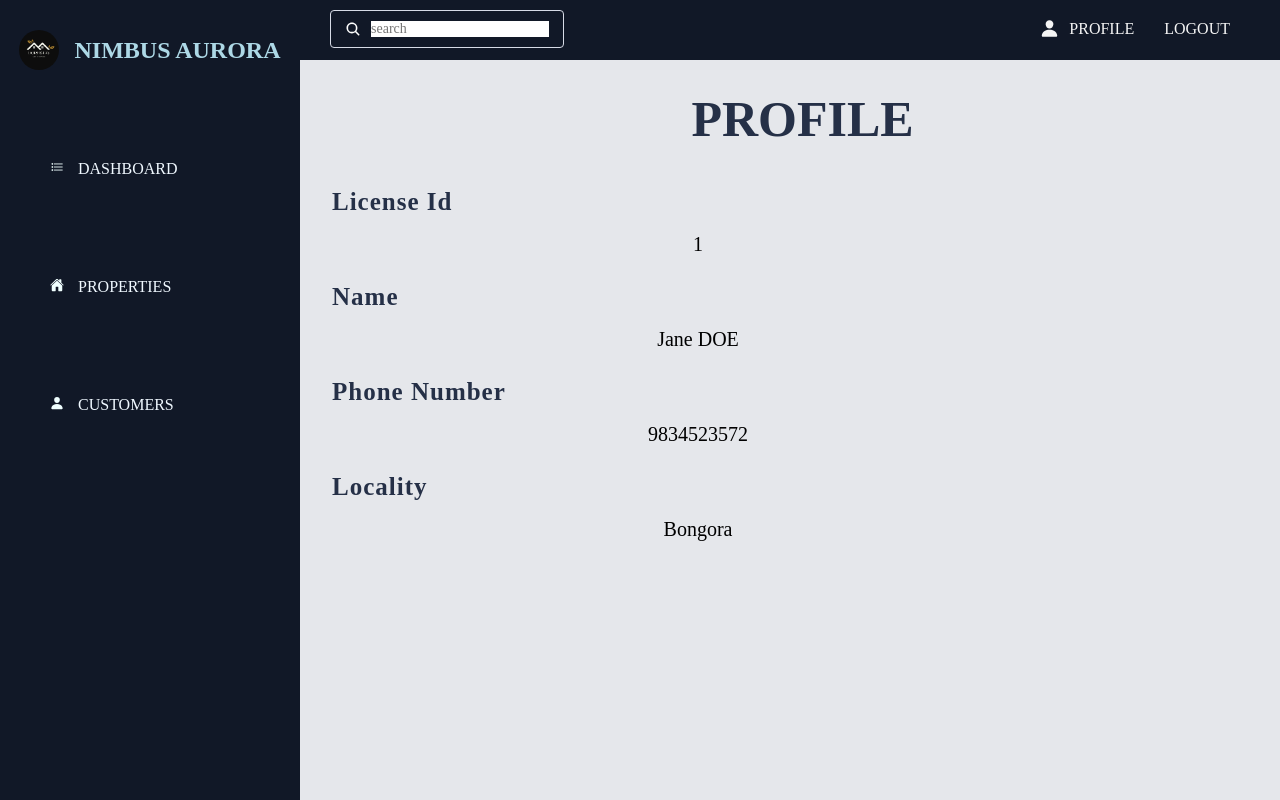
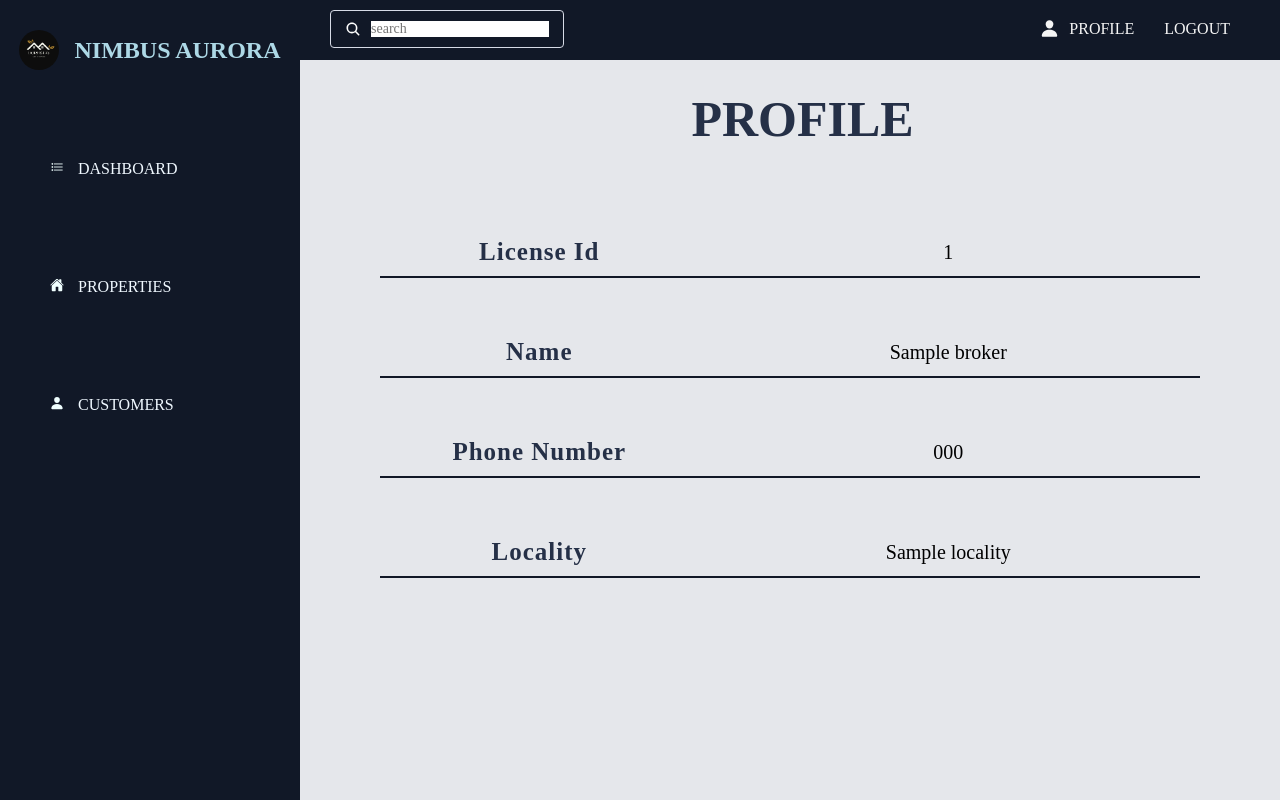
Before and after one commit to anant-357/DBMS_IIITG_Project, a Python web app: template templates/agent/profile.html in a window 1280 px wide. Run offline with Jinja, Linux system fonts and the light colour scheme; the template is opened without the code that fills it: most values are stand-ins (such as "Sample title", 1, 10 or a date in 2020).

Commit message:
cleaned profile

```diff
--- a/templates/agent/profile.html
+++ b/templates/agent/profile.html
@@ -34,17 +34,38 @@
 
       <h3 class="i-name">PROFILE</h3>
       <div class="rightbox">
-        <h2>License Id</h2>
-        <input type="number" class="input" value="1" readonly />
+        <div class="profile-row">
+          <h2>License Id</h2>
+          <input
+            type="number"
+            class="input"
+            value="{{broker.License_ID}}"
+            readonly
+          />
+        </div>
+        <div class="profile-row">
+          <h2>Name</h2>
+          <input type="text" class="input" value="{{broker.Name}}" readonly />
+        </div>
+        <div class="profile-row">
+          <h2>Phone Number</h2>
+          <input
+            type="tel"
+            class="input"
+            value="{{broker.Phone_no}}"
+            readonly
+          />
+        </div>
 
-        <h2>Name</h2>
-        <input type="text" class="input" value="Jane DOE" readonly />
-
-        <h2>Phone Number</h2>
-        <input type="tel" class="input" value="9834523572" readonly />
-
-        <h2>Locality</h2>
-        <input type="text" class="input" value="Bongora" readonly />
+        <div class="profile-row">
+          <h2>Locality</h2>
+          <input
+            type="text"
+            class="input"
+            value="{{broker.Locality}}"
+            readonly
+          />
+        </div>
       </div>
     </section>
     <script>
```
